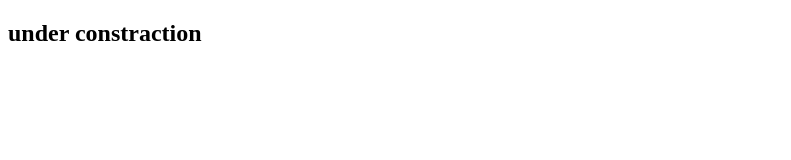
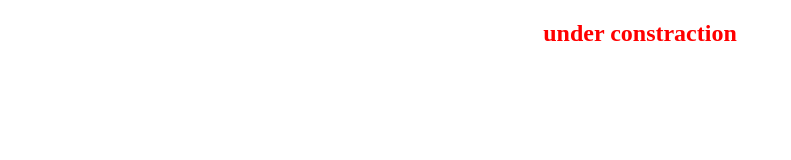
Before and after one commit to PaulLebedev/site, a plain HTML site: page public/index.html in a window 1280 px wide. Shown: the whole page, without its empty margins (0-791 px from the left). Drawn offline with nearby package versions, Linux system fonts and the light colour scheme.

Commit message:
red style added

```diff
--- a/public/assets/css/main.css
+++ b/public/assets/css/main.css
@@ -7,3 +7,11 @@ and open the template in the editor.
     Created on : 19.01.2015, 1:28:16
     Author     : paul
 */
+
+.center {
+    text-align: center;
+}
+
+.red {
+    color: red;
+}
--- a/public/index.html
+++ b/public/index.html
@@ -7,6 +7,6 @@
         <link rel="stylesheet" href="/assets/css/main.css">
     </head>
     <body>
-        <article><h1>under constraction</h1></article>
+        <article><h1 class="center red">under constraction</h1></article>
     </body>
 </html>
```
Also changed, not shown: 1 other file.
